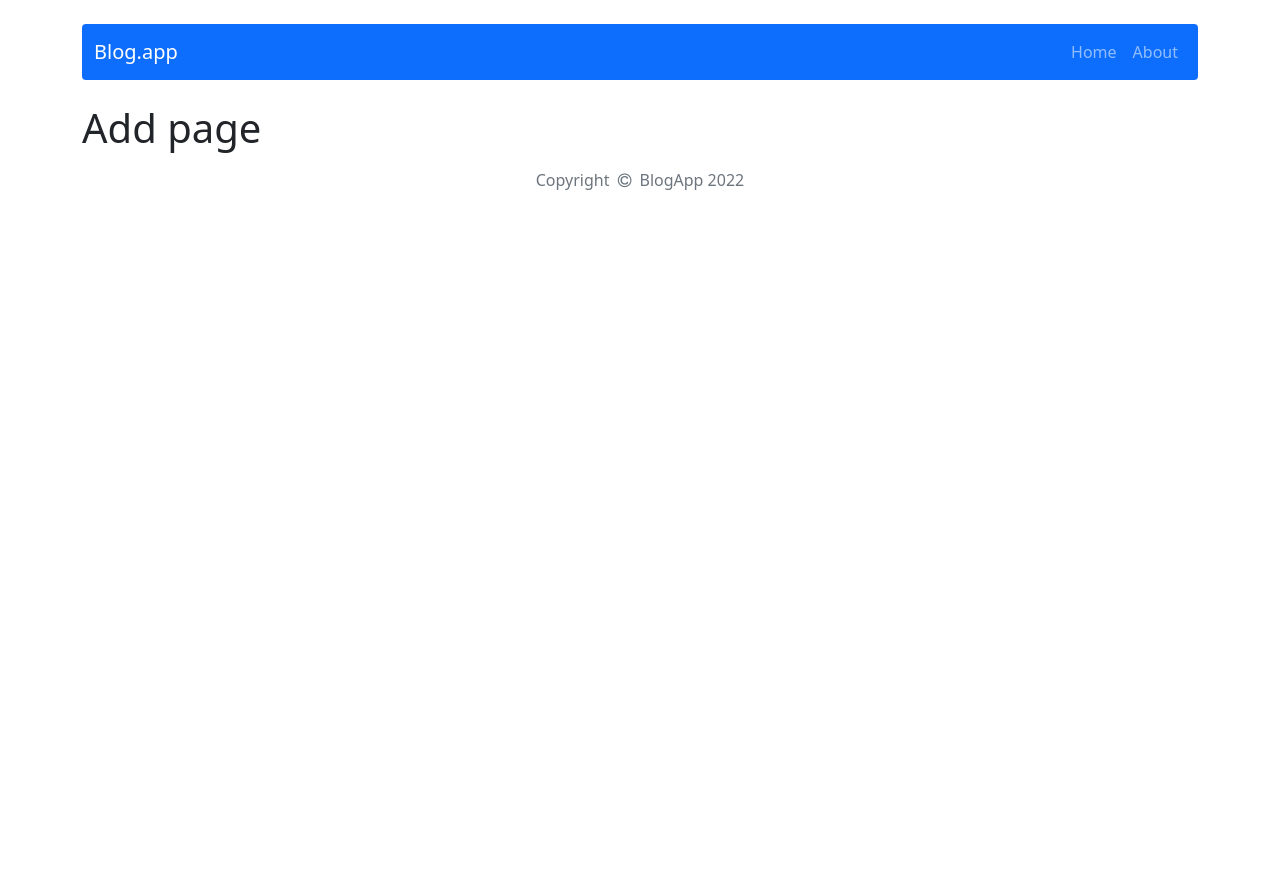
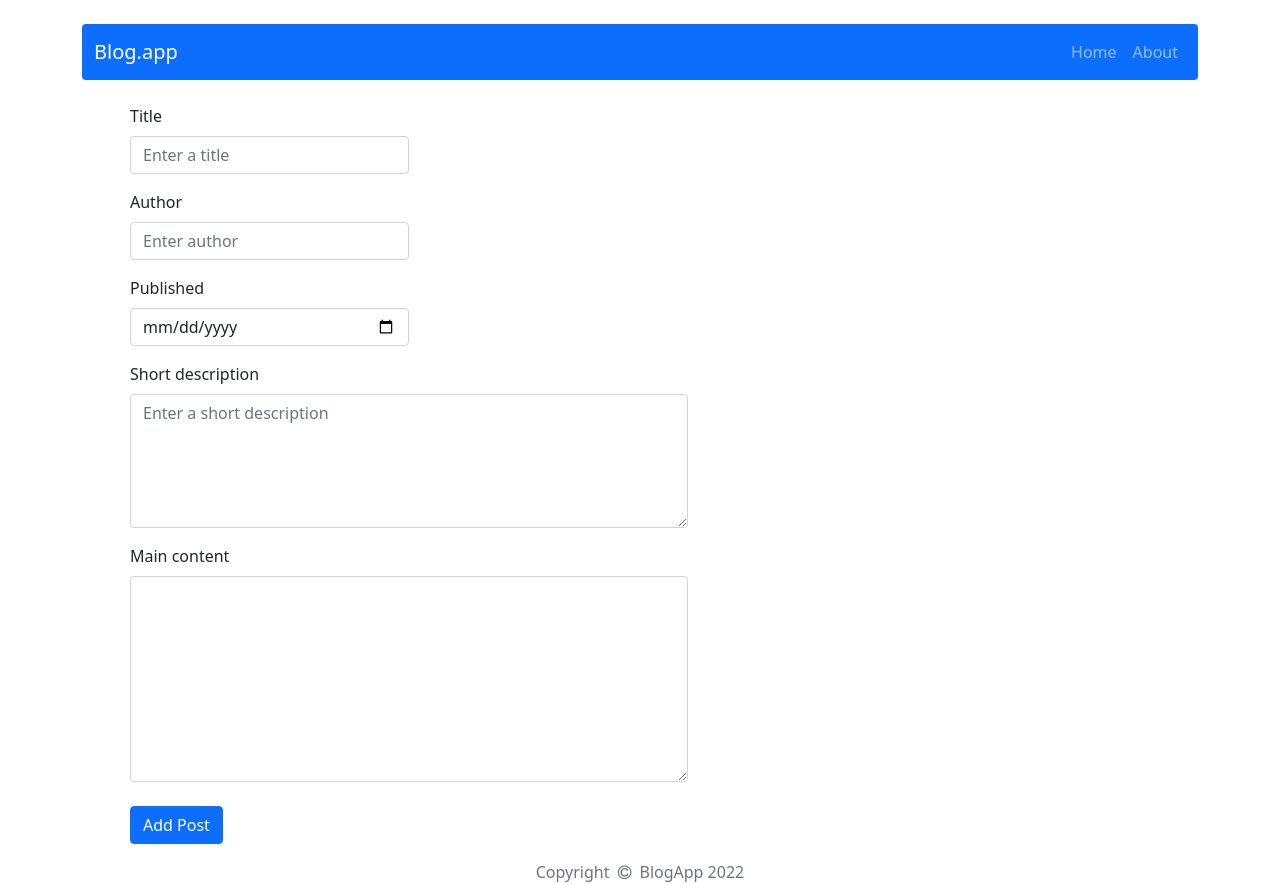
Before and after one commit to Kyuba3/react-blog-app, a React (Create React App) app: page /post/add in a window 1280 px wide. Before the commit the page ends 800 px from the top, so only its background shows below. Built offline with nearby package versions, Linux system fonts and the light colour scheme.

Commit message:
Add addPostForm with addPost functionality

```diff
--- a/package.json
+++ b/package.json
@@ -15,6 +15,7 @@
     "react": "^18.2.0",
     "react-bootstrap": "2.0",
     "react-dom": "^18.2.0",
+    "react-quill": "^2.0.0",
     "react-redux": "7.2.6",
     "react-router-dom": "6.0.1",
     "react-scripts": "5.0.1",
@@ -22,6 +23,7 @@
     "redux-devtools-extension": "2.13.9",
     "sass": "1.43.4",
     "short-id": "^0.1.0-1",
+    "shortid": "^2.2.16",
     "web-vitals": "^2.1.4"
   },
   "scripts": {
--- a/src/App.js
+++ b/src/App.js
@@ -1,5 +1,4 @@
 import {Routes, Route} from 'react-router-dom';
-import Add from './components/pages/Add/Add';
 import Edit from './components/pages/Edit/Edit';
 import Home from './components/pages/Home/Home';
 import NotFound from './components/pages/NotFound/NotFound';
@@ -8,6 +7,7 @@ import Post from './components/pages/Post/Post';
 import { Container } from 'react-bootstrap';
 import Header from './components/views/Header/Header';
 import Footer from './components/views/Footer/Footer';
+import PostAdd from './components/pages/PostAdd/PostAdd';
 
 const App = () => {
   return (
@@ -17,7 +17,7 @@ const App = () => {
         <Routes>
           <Route path="/" element={<Home/>} />
           <Route path="/post/:id" element={<Post />}/>
-          <Route path="/post/add" element={<Add />}/>
+          <Route path="/post/add" element={<PostAdd />}/>
           <Route path="/post/edit/:id" element={<Edit />}/>
           <Route path="/about" element={<About />} />
           <Route path='*' element={<NotFound />} />
--- /dev/null
+++ b/src/components/features/Render/AddPostForm.js
@@ -0,0 +1,95 @@
+import { useState } from "react";
+import { Button, Form } from "react-bootstrap";
+import { useDispatch } from "react-redux";
+import { addPost } from "../../../redux/postsRedux";
+import { useNavigate } from "react-router-dom";
+
+const AddPostForm = () => {
+
+    const dispatch = useDispatch();
+    const navigate = useNavigate();
+
+    const [title, setTitle] = useState('');
+    const [author, setAuthor] = useState('');
+    const [publishedDate, setPublishedDate] = useState('');
+    const [shortDescription, setShortDescription] = useState('');
+    const [content, setContent] = useState('');
+
+    const handleSubmit = e => {
+        e.preventDefault();
+        dispatch(addPost({title, author, publishedDate, shortDescription, content}));
+        navigate("/");
+    }
+
+    return (
+        <Form className="col-12 mx-5" onSubmit={handleSubmit}>
+            <Form.Group className="mb-3 col-3">
+                <Form.Label className="d-flex justify-content-start">
+                    Title
+                </Form.Label>
+                <Form.Control
+                    type="textarea"
+                    placeholder="Enter a title"
+                    value={title}
+                    required
+                    onChange={e => setTitle(e.target.value)}
+                />
+            </Form.Group>
+            <Form.Group className="mb-3 col-3">
+                <Form.Label className="d-flex justify-content-start">
+                    Author
+                </Form.Label>
+                <Form.Control
+                    type="text"
+                    placeholder="Enter author"
+                    value={author}
+                    required
+                    onChange={e => setAuthor(e.target.value)}
+                />
+            </Form.Group>
+            <Form.Group className="mb-3 col-3">
+                <Form.Label className="d-flex justify-content-start">
+                    Published
+                </Form.Label>
+                <Form.Control
+                    type="date"
+                    placeholder="Enter a date of publish"
+                    value={publishedDate}
+                    onChange={e => setPublishedDate(e.target.value)}
+                />
+            </Form.Group>
+            <Form.Group className="mb-3 col-6">
+                <Form.Label className="d-flex justify-content-start">
+                    Short description
+                </Form.Label>
+                <Form.Control
+                    type="text"
+                    as="textarea"
+                    rows={5}
+                    placeholder="Enter a short description"
+                    value={shortDescription}
+                    onChange={e => setShortDescription(e.target.value)}
+                />
+            </Form.Group>
+            <Form.Group className="mb-3 col-6 pb-2">
+                <Form.Label className="d-flex justify-content-start">
+                    Main content
+                </Form.Label>
+                <Form.Control
+                    type="text"
+                    as="textarea"
+                    rows={8}
+                    placeholder=""
+                    value={content}
+                    onChange={e => setContent(e.target.value)}
+                    required
+                />
+            </Form.Group>
+            <Button type="submit">
+                Add Post
+            </Button>
+        </Form>
+    )
+}
+
+export default AddPostForm;
--- a/src/components/features/Render/Render.js
+++ b/src/components/features/Render/RenderPost.js
@@ -3,7 +3,7 @@ import { useSelector } from "react-redux";
 import { NavLink } from "react-router-dom";
 import { getAllPosts } from "../../../redux/postsRedux";
 
-const Render = () => {
+const RenderPost = () => {
 
     const posts = useSelector(getAllPosts);
 
@@ -11,11 +11,12 @@ const Render = () => {
         <Container>
           <Row className="d-flex justify-content-between col-12">
             {posts.map(post => (
-                <Card className="mb-4 px-3 py-3 col-4">
+                <Card key={posts.id} className="mb-4 px-3 py-3 col-4">
                     <Card.Title>{post.title}</Card.Title>
                     <Card.Text><b>Author: </b>{post.author}</Card.Text>
                     <Card.Text><b>Published: </b>{post.publishedDate}</Card.Text>
-                    <Card.Text>{post.shortDescription}</Card.Text>
+                    <Card.Text><b>Description: </b>{post.shortDescription}</Card.Text>
+                    <Card.Text><b>Main content: </b>{post.content}</Card.Text>
                     <Nav>
                         <Nav.Link as={NavLink} to={"/post/" + post.id}>
                             <Button variant="primary" className="col-12 mb-3">Read More</Button>
@@ -28,4 +29,4 @@ const Render = () => {
     );
 }
 
-export default Render;
+export default RenderPost;
--- a/src/components/pages/Add/Add.js
+++ /dev/null
@@ -1,10 +0,0 @@
-
-const Add = () => {
-    return (
-      <>
-        <h1>Add page</h1>
-      </>
-    );
-};
-
-export default Add;
--- a/src/components/pages/Home/Home.js
+++ b/src/components/pages/Home/Home.js
@@ -1,15 +1,19 @@
 import { Button, Card, Container, Row,} from "react-bootstrap";
-import Render from "../../features/Render/Render";
-
+import { NavLink } from "react-router-dom";
+import RenderPost from "../../features/Render/RenderPost";
 
 const Home = () => {
     return (
         <Container>
           <Row className="justify-content-between col-12">
-            <Card.Text className="col-md-auto"><h2>All posts:</h2> </Card.Text>
-            <Button variant="outline-info" className="mb-4 col-md-auto">Add Post</Button>
+            <Card.Title className="col-md-auto fs-2">
+              All posts:
+            </Card.Title>
+            <NavLink to="/post/add" className={"col-md-auto"}>
+              <Button variant="outline-info" className="mb-4">Add Post</Button>
+            </NavLink>
           </Row>
-          <Render />
+          <RenderPost />
         </Container>
     );
 };
--- /dev/null
+++ b/src/components/pages/PostAdd/PostAdd.js
@@ -0,0 +1,12 @@
+import AddPostForm from "../../features/Render/AddPostForm";
+
+
+const PostAdd = () => {
+    return (
+      <>
+        <AddPostForm />
+      </>
+    );
+};
+
+export default PostAdd;
--- a/src/redux/initialstate.js
+++ b/src/redux/initialstate.js
@@ -5,7 +5,7 @@ const initialstate = {
         title: 'Article title',
         shortDescription: 'Short description of the article...',
         content: 'Main content of the article',
-        publishedDate: '02-02-2022',
+        publishedDate: '2022-02-02',
         author: 'John Doe'
       },
       {
@@ -13,7 +13,7 @@ const initialstate = {
         title: 'Article title II',
         shortDescription: 'Short description of the article...',
         content: 'Main content of the article',
-        publishedDate: '02-02-2022',
+        publishedDate: '2022-02-02',
         author: 'John Doe'
       },
       {
@@ -21,7 +21,7 @@ const initialstate = {
         title: 'Article title III',
         shortDescription: 'Short description of the article...',
         content: 'Main content of the article',
-        publishedDate: '02-02-2022',
+        publishedDate: '2022-02-02',
         author: 'John Doe'
       },
     ],
--- a/src/redux/postsRedux.js
+++ b/src/redux/postsRedux.js
@@ -1,3 +1,5 @@
+import shortid from "shortid";
+
 //selectors
 export const getAllPosts = ({ posts }) => posts;
 export const getPostById = ({ posts }, id) => posts.find(post => post.id === id)
@@ -12,7 +14,7 @@ export const addPost = payload => ({type: ADD_POST, payload});
 const postsReducer = (statePart = [], action) => {
     switch(action.type) {
       case ADD_POST:
-        return [...statePart, {...action.payload}];
+        return [...statePart, {...action.payload, id: shortid() }];
 
       case DELETE_POST:
         return statePart.filter((post) => post.id !== action.payload);
```
Also changed, not shown: src/components/pages/Post/OnePost.js (deleted), 1 other file (tests, documents, lock files or other folders).
